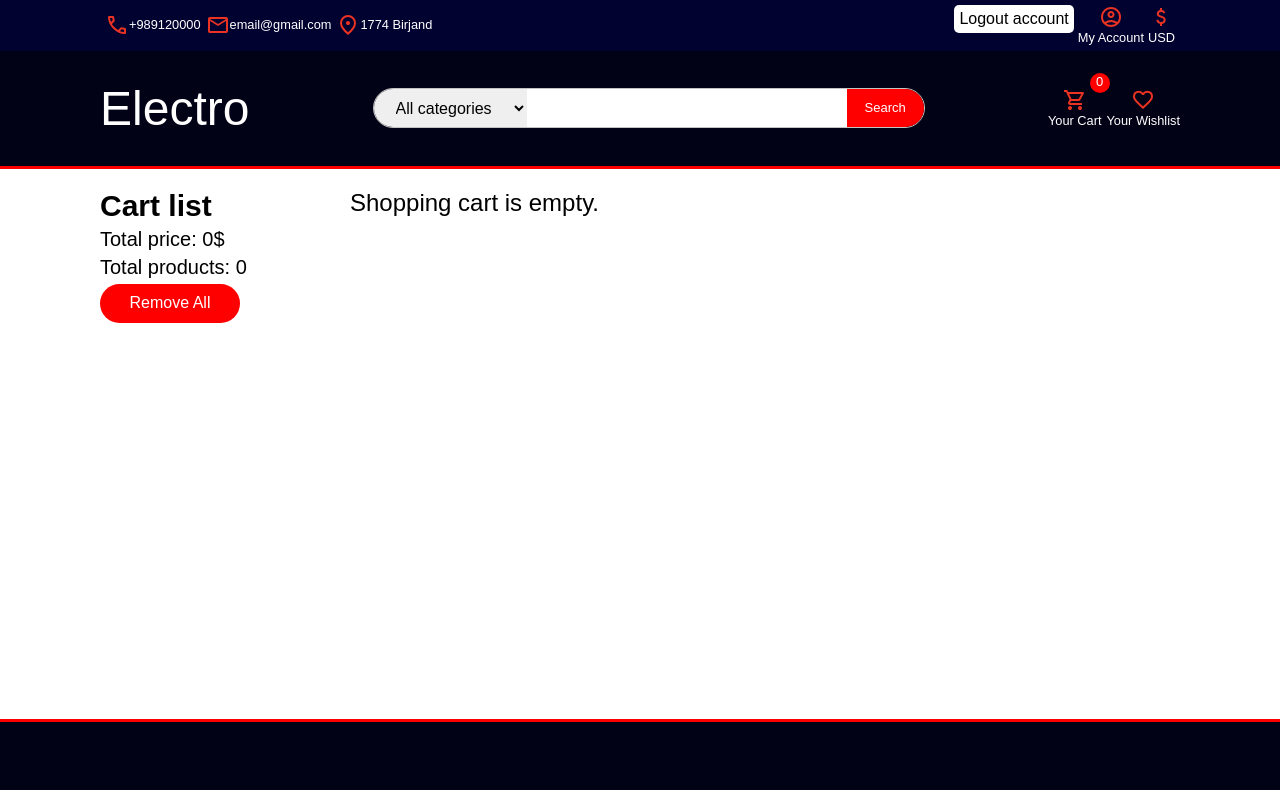
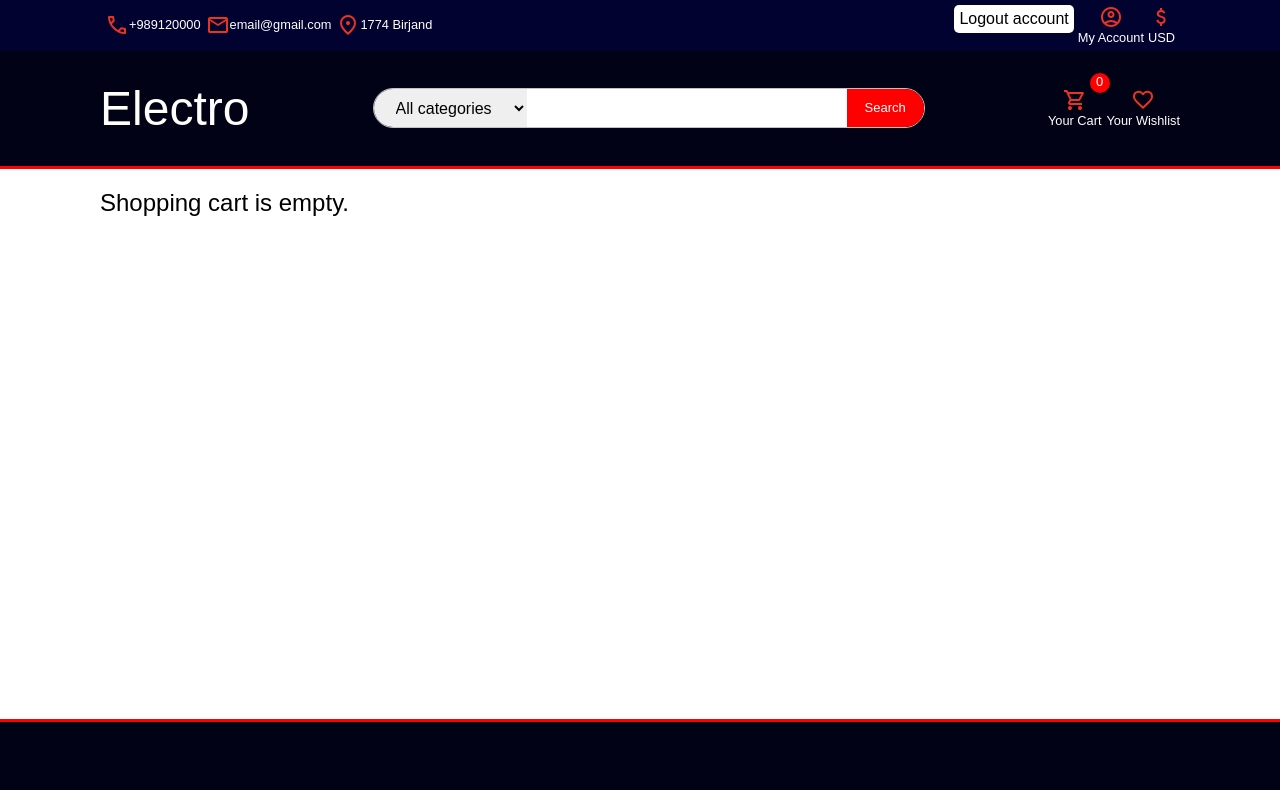
Before and after one commit to Erfanfooladii/ShopProjectReact, a React (Vite) app: page /cart in a window 1280 px wide. Shown: the top 790 px of the page. Built offline with nearby package versions, Linux system fonts and the light colour scheme; sample sign-in values are in the browser's storage.

Commit message:
docs: change cart page for empty state

```diff
--- a/src/Pages/CartPage/index.jsx
+++ b/src/Pages/CartPage/index.jsx
@@ -22,10 +22,18 @@ const CartPage = () => {
   return (
     <div className="cart __global-container">
       <div className="cart__content">
+        {listIdCart.length > 0 ? (
+          listIdCart.map((id) => {
+            return (
+              <>
                 <div className="cart__details">
                   <h1 className="cart__title">Cart list</h1>
-          <h2 className="cart__total--price">Total price: {totalPriceCart}$</h2>
-          <h2 className="cart__total--product">Total products: {numberCart}</h2>
+                  <h2 className="cart__total--price">
+                    Total price: {totalPriceCart}$
+                  </h2>
+                  <h2 className="cart__total--product">
+                    Total products: {numberCart}
+                  </h2>
                   <button
                     onClick={() => dispatch(emptyCart())}
                     className="cart__button-all-remove"
@@ -33,15 +41,16 @@ const CartPage = () => {
                     Remove All
                   </button>
                 </div>
+
                 <ul className="cart__list">
-          {listIdCart.length > 0 ? (
-            listIdCart.map((id) => {
-              return <ListItem key={id} id={id} />;
+                  <ListItem key={id} id={id} />
+                </ul>
+              </>
+            );
           })
         ) : (
           <h2 className="cart_title-empty">Shopping cart is empty.</h2>
         )}
-        </ul>
       </div>
     </div>
   );
```
Lines whose indentation alone changed are shown as unchanged.
